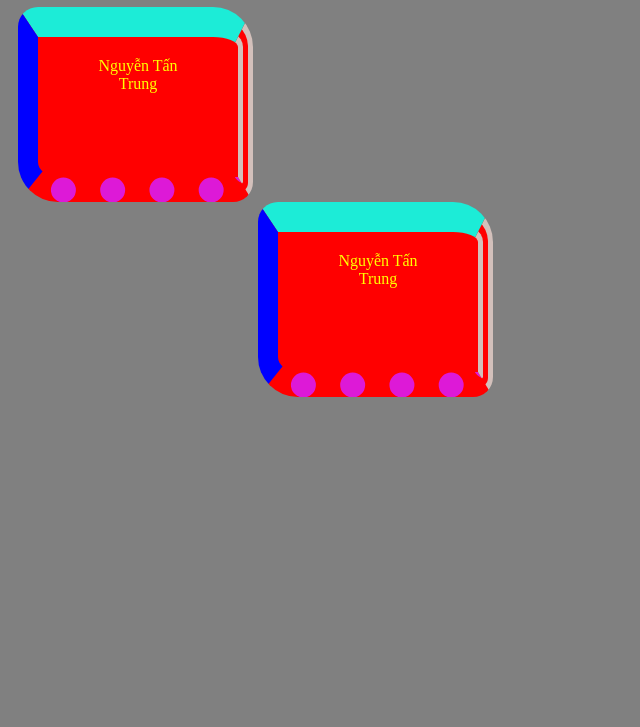
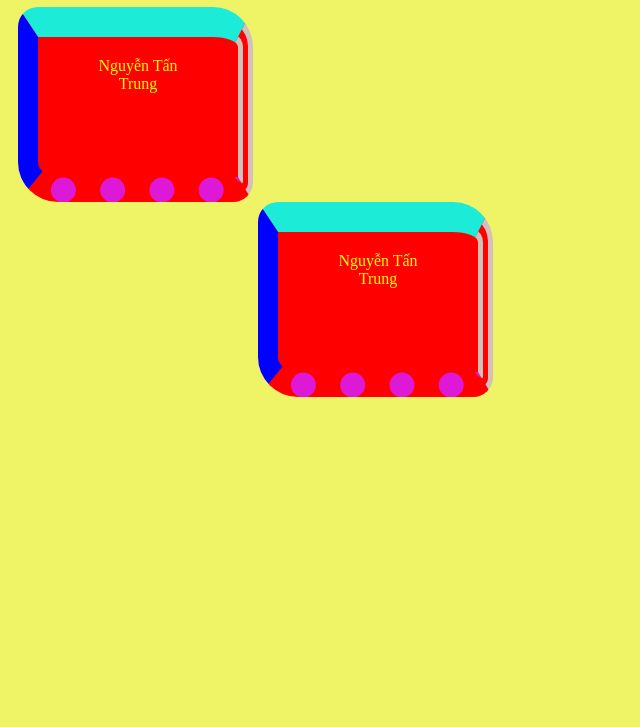
Before and after one commit to tantrung12492/Box_model, a plain HTML site: page index.html in a window 1280 px wide. Shown: the part 73-800 px from the top of the page, without its empty margins (0-640 px from the left). Drawn offline with Linux system fonts and the light colour scheme.

Commit message:
đổi màu background-color thành yellow

```diff
--- a/style.css
+++ b/style.css
@@ -1,5 +1,5 @@
 html {
-  background-color: grey;
+  background-color: rgb(239, 244, 103);
 }
 .box {
   text-align: center;
```
